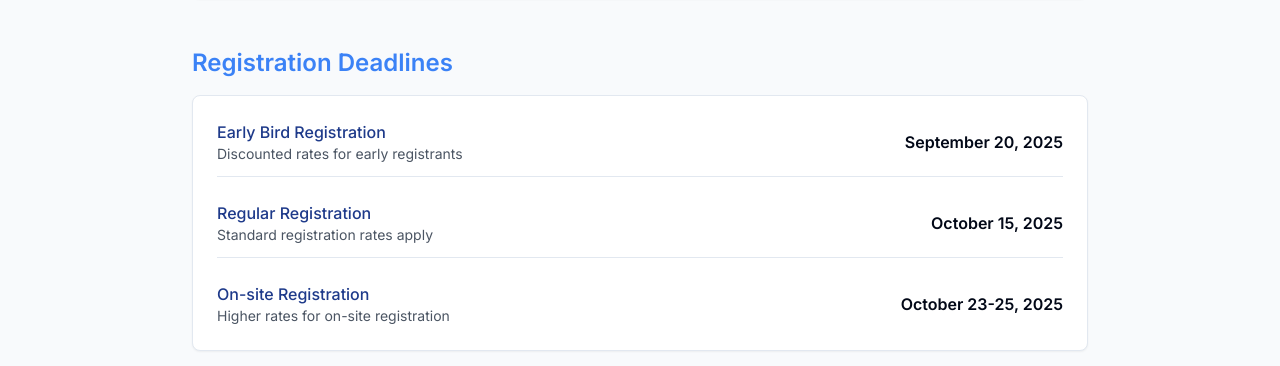
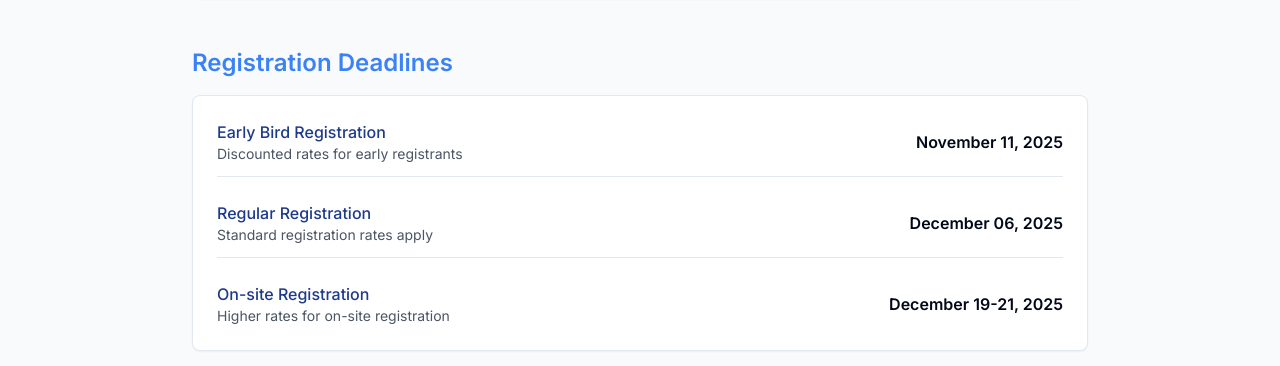
Before and after one commit to coderiksenthil/ECE-Conference-web, a Next.js app in the folder project/: page /important-dates in a window 1280 px wide. Shown: the part 1318-1684 px from the top of the page. Built offline with nearby package versions, Linux system fonts and the light colour scheme.

Commit message:
Update page.tsx

```diff
--- a/project/app/important-dates/page.tsx
+++ b/project/app/important-dates/page.tsx
@@ -74,21 +74,21 @@ export default function ImportantDatesPage() {
                     <span className="font-medium text-conference-primary">Early Bird Registration</span>
                     <p className="text-sm text-gray-600">Discounted rates for early registrants</p>
                   </div>
-                  <span className="font-semibold">September 20, 2025</span>
+                  <span className="font-semibold">November 11, 2025</span>
                 </li>
                 <li className="flex justify-between items-center border-b pb-3 pt-2">
                   <div>
                     <span className="font-medium text-conference-primary">Regular Registration</span>
                     <p className="text-sm text-gray-600">Standard registration rates apply</p>
                   </div>
-                  <span className="font-semibold">October 15, 2025</span>
+                  <span className="font-semibold">December 06, 2025</span>
                 </li>
                 <li className="flex justify-between items-center pt-2">
                   <div>
                     <span className="font-medium text-conference-primary">On-site Registration</span>
                     <p className="text-sm text-gray-600">Higher rates for on-site registration</p>
                   </div>
-                  <span className="font-semibold">October 23-25, 2025</span>
+                  <span className="font-semibold">December 19-21, 2025</span>
                 </li>
               </ul>
             </CardContent>
```
